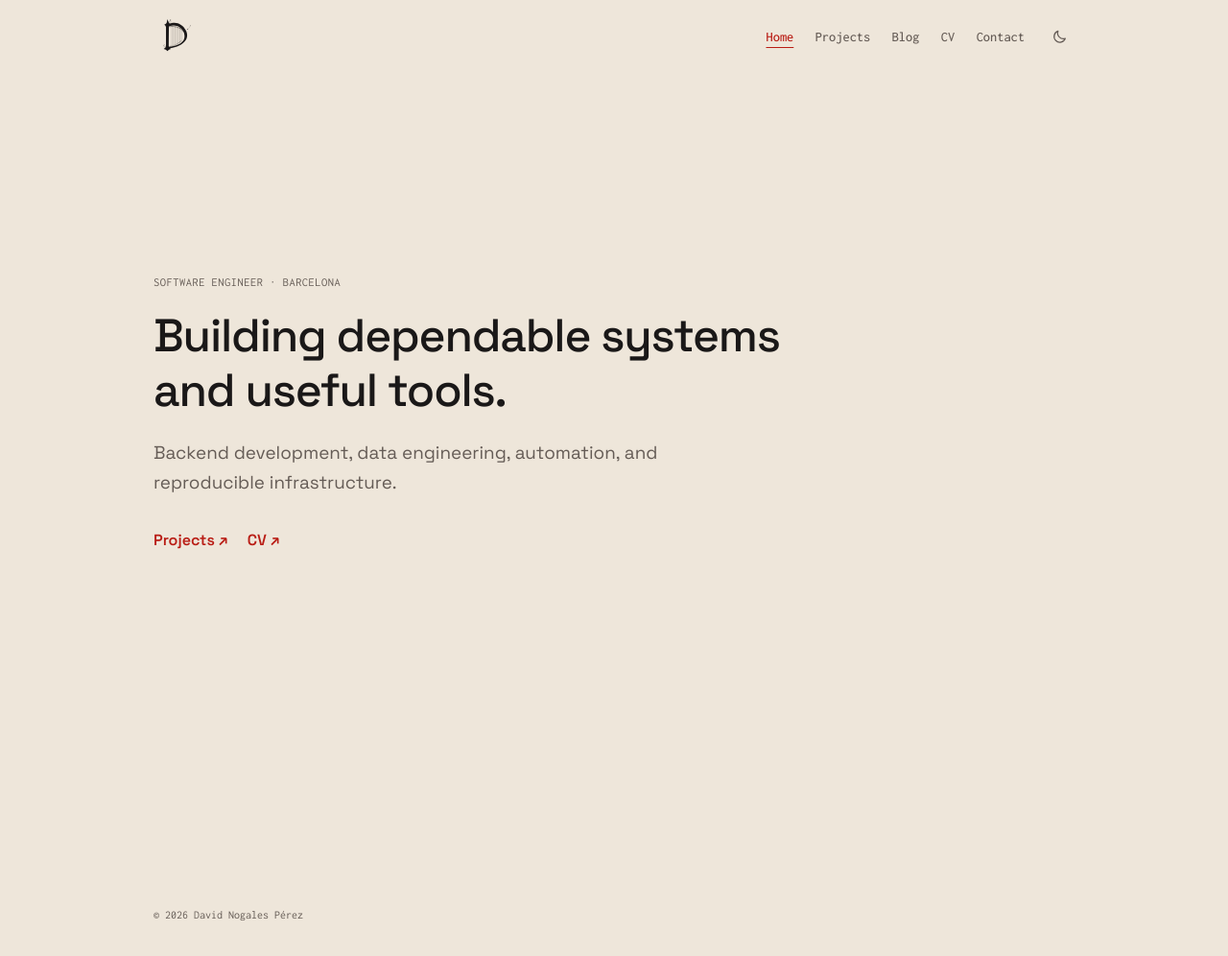
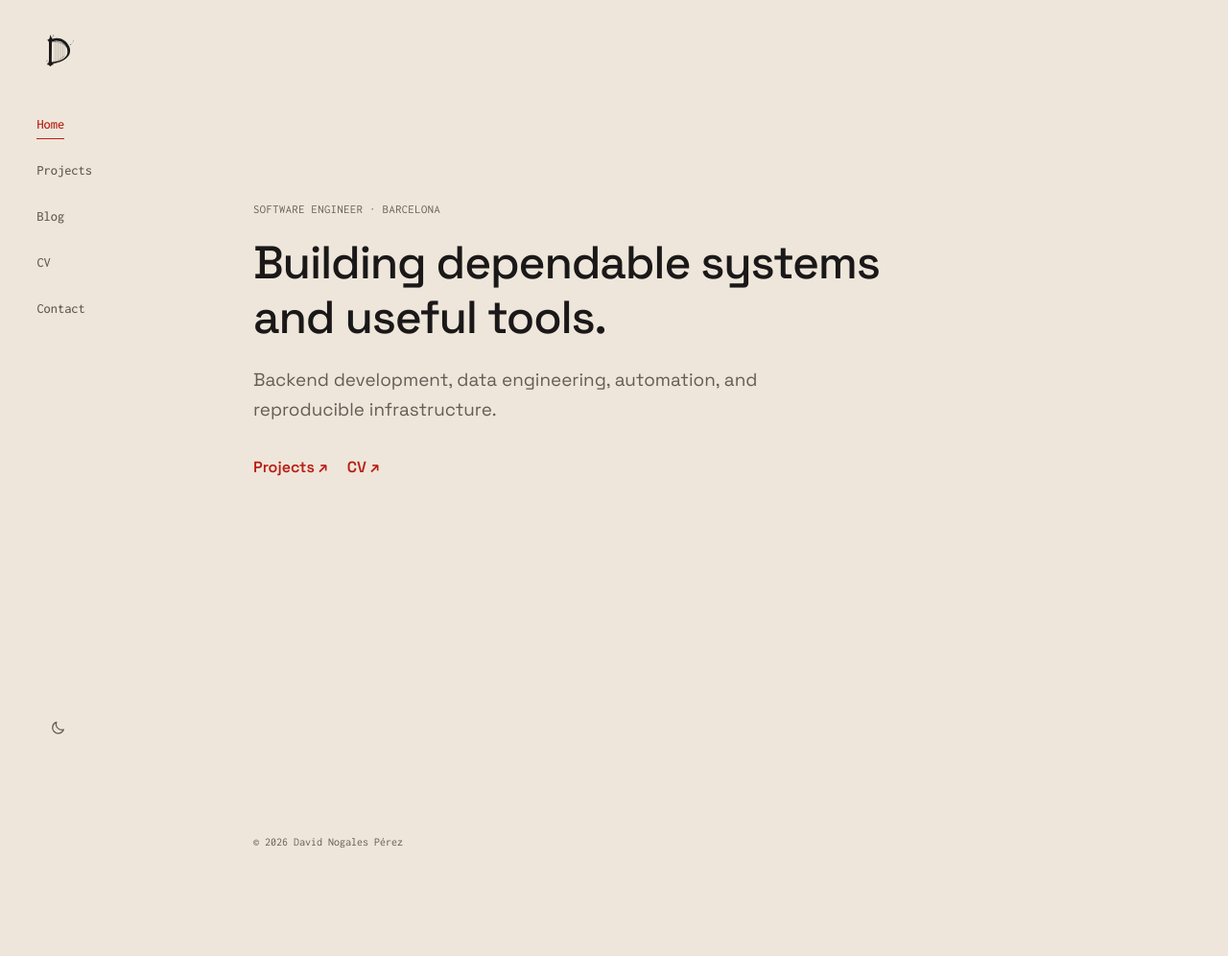
Before and after one commit to DavidNogales/dnp-site, an Astro site: page / in a window 1280 px wide. Shown: the whole page at 96% size. After the commit the page ends 920 px from the top, so only its background shows below. Built offline with nearby package versions, Linux system fonts and the light colour scheme; Astro itself is replaced by a stand-in of ours.

Commit message:
feat: add sidebar navigation and smooth page transitions

```diff
--- a/src/components/ContactForm.astro
+++ b/src/components/ContactForm.astro
@@ -2,7 +2,7 @@
 const formId = import.meta.env.PUBLIC_FORMSPREE_FORM_ID?.trim();
 ---
 {formId ? (
-  <form data-contact action={`https://formspree.io/f/${formId}`} method="POST">
+  <form data-contact data-astro-reload action={`https://formspree.io/f/${formId}`} method="POST">
     <label>Email address<input name="email" type="email" autocomplete="email" required /></label>
     <label>Subject <span>(optional)</span><input name="subject" type="text" maxlength="120" /></label>
     <label>Message<textarea name="message" rows="7" required></textarea></label>
@@ -12,6 +12,7 @@ const formId = import.meta.env.PUBLIC_FORMSPREE_FORM_ID?.trim();
   </form>
 ) : <p class="notice">Contact form not configured. Set <code>PUBLIC_FORMSPREE_FORM_ID</code> to enable it.</p>}
 <script>
+  document.addEventListener("astro:page-load", () => {
     const form = document.querySelector<HTMLFormElement>("[data-contact]");
     const status = form?.querySelector<HTMLElement>("[data-status]");
     form?.addEventListener("submit", async (event) => {
@@ -27,6 +28,7 @@ const formId = import.meta.env.PUBLIC_FORMSPREE_FORM_ID?.trim();
       } catch { status.textContent = "Message could not be sent. Please try again."; }
       finally { if (button) button.disabled = false; }
     });
+  });
 </script>
 <style>
   form { max-width: var(--reading); display: grid; gap: 1.35rem; }
--- a/src/components/Header.astro
+++ b/src/components/Header.astro
@@ -6,29 +6,53 @@ const links: Array<[string, string]> = [["/", "Home"], ["/projects", "Projects"]
 const base = import.meta.env.BASE_URL.replace(/\/$/, "");
 const isCurrent = (href: string) => href === "/" ? Astro.url.pathname === `${base}/` : Astro.url.pathname.startsWith(`${base}${href}`);
 ---
-<header>
-  <div class="container bar">
+<header transition:name="sidebar" transition:animate="none">
+  <div class="bar">
     <a class="brand" href={`${base}/`} aria-label="David Nogales Pérez home">
       <img class="logo-dark" src={logoDarkUrl} alt="" width="500" height="500" />
       <img class="logo-light" src={logoLightUrl} alt="" width="500" height="500" />
     </a>
-    <nav aria-label="Main navigation"><ul>{links.map(([href, label]) => <li><a href={`${base}${href}`} aria-current={isCurrent(href) ? "page" : undefined}>{label}</a></li>)}</ul></nav>
+    <nav aria-label="Main navigation">
+      <ul>{links.map(([href, label]) =>
+        <li><a href={`${base}${href}`} aria-current={isCurrent(href) ? "page" : undefined}>
+          <span class="nav-label">
+            {label}
+            {isCurrent(href) && <span class="active-indicator" aria-hidden="true" />}
+          </span>
+        </a></li>
+      )}</ul>
+    </nav>
+  </div>
+  <div class="theme-corner">
     <ThemeToggle />
   </div>
 </header>
 <style>
-  header { background: var(--bg); }
-  .bar { min-height: 4.75rem; display: flex; align-items: center; gap: 1.25rem; }
+  header { position: fixed; inset: 0 auto 0 0; display: flex; flex-direction: column; width: var(--sidebar-width); height: 100dvh; background: var(--bg); }
+  .bar { display: flex; flex: 1; min-height: 0; overflow-y: auto; flex-direction: column; align-items: flex-start; gap: 2rem; padding: 2rem clamp(1rem, 3vw, 2.5rem); }
+  .theme-corner { flex: none; padding: 1rem clamp(1rem, 3vw, 2.5rem) max(1.25rem, env(safe-area-inset-bottom)); }
   .brand { display: grid; flex: none; width: 2.75rem; height: 2.75rem; place-items: center; }
   .brand img { grid-area: 1 / 1; width: 100%; height: 100%; }
   .logo-dark { display: block; }
   .logo-light { display: none; }
   :global(:root[data-theme="light"]) .logo-dark { display: none; }
   :global(:root[data-theme="light"]) .logo-light { display: block; }
-  nav { margin-left: auto; overflow-x: auto; }
-  ul { display: flex; list-style: none; gap: clamp(.75rem, 2.5vw, 1.4rem); margin: 0; padding: 0; }
-  nav a { color: var(--muted); font-family: var(--font-mono); font-size: var(--text-sm); font-weight: var(--weight-medium); text-decoration: none; white-space: nowrap; }
+  nav { width: 100%; flex-shrink: 0; }
+  ul { display: flex; flex-direction: column; list-style: none; gap: .25rem; margin: 0; padding: 0; }
+  nav a { display: flex; align-items: center; min-height: 2.75rem; color: var(--muted); font-family: var(--font-mono); font-size: var(--text-sm); font-weight: var(--weight-medium); text-decoration: none; white-space: nowrap; }
   nav a:hover { color: var(--text); }
-  nav a[aria-current="page"] { color: var(--accent); text-decoration: underline; text-underline-offset: .35rem; }
-  @media (max-width: 40rem) { .bar { flex-wrap: wrap; padding-block: 1rem; } nav { order: 3; width: 100%; } }
+  nav a[aria-current="page"] { color: var(--accent); }
+  .nav-label { position: relative; }
+  .active-indicator { position: absolute; inset: auto 0 -.2rem; height: 1px; background: var(--accent); view-transition-name: nav-indicator; }
+  :global(::view-transition-group(nav-indicator)) { animation-duration: 180ms; animation-timing-function: ease-in-out; }
+  :global(::view-transition-old(nav-indicator)),
+  :global(::view-transition-new(nav-indicator)) { animation: none; mix-blend-mode: normal; }
+  :global(::view-transition-old(nav-indicator)) { opacity: 0; }
+  @media (prefers-reduced-motion: reduce) {
+    :global(::view-transition-group(nav-indicator)) { animation: none; }
+  }
+  @media (max-width: 40rem) {
+    .bar { gap: 1.25rem; padding: 1.25rem 1rem; }
+    .theme-corner { padding-inline: 1rem; }
+  }
 </style>
--- a/src/components/ThemeToggle.astro
+++ b/src/components/ThemeToggle.astro
@@ -3,6 +3,7 @@
   <svg class="sun" viewBox="0 0 24 24" aria-hidden="true"><circle cx="12" cy="12" r="4" /><path d="M12 2v2M12 20v2M4.9 4.9l1.4 1.4M17.7 17.7l1.4 1.4M2 12h2M20 12h2M4.9 19.1l1.4-1.4M17.7 6.3l1.4-1.4" /></svg>
 </button>
 <script>
+  document.addEventListener("astro:page-load", () => {
     const button = document.querySelector<HTMLButtonElement>(".theme-toggle");
     const updateLabel = () => {
       if (!button) return;
@@ -18,13 +19,14 @@
       localStorage.setItem("theme", root.dataset.theme);
       updateLabel();
     });
+  });
 </script>
 <style>
   button {
     display: grid;
     place-items: center;
-    width: 2rem;
-    height: 2rem;
+    width: 2.75rem;
+    height: 2.75rem;
     padding: 0;
     border: 0;
     border-radius: 50%;
--- a/src/layouts/BaseLayout.astro
+++ b/src/layouts/BaseLayout.astro
@@ -1,4 +1,5 @@
 ---
+import { ClientRouter } from "astro:transitions";
 import Header from "../components/Header.astro";
 import Footer from "../components/Footer.astro";
 import Seo from "../components/Seo.astro";
@@ -7,17 +8,34 @@ import spaceGroteskUrl from "../assets/fonts/space-grotesk-variable.ttf?url";
 import "../styles/global.css";
 interface Props { title: string; description: string; }
 const { title, description } = Astro.props;
+// Keep content opaque; animate position without fading or resizing snapshots.
+const pageTransition = {
+  old: { name: "none" },
+  new: { name: "page-settle", duration: "180ms", easing: "ease-out", fillMode: "both" },
+};
 ---
 <!doctype html>
-<html lang="en">
+<html lang="en" transition:animate="none">
   <head>
     <meta charset="UTF-8" />
     <meta name="viewport" content="width=device-width" />
+    <ClientRouter fallback="swap" />
     <script is:inline>document.documentElement.dataset.theme=localStorage.getItem('theme')||((matchMedia('(prefers-color-scheme: dark)').matches)?'dark':'light')</script>
     <Seo title={title} description={description} />
     <link rel="icon" href={faviconUrl} type="image/svg+xml" />
     <link rel="preload" href={spaceGroteskUrl} as="font" type="font/ttf" crossorigin="anonymous" />
     <link rel="alternate" type="application/rss+xml" title="DNP blog" href={new URL("rss.xml", Astro.site)} />
   </head>
-  <body><Header /><main class="container"><slot /></main><Footer /></body>
+  <body>
+    <Header />
+    <div class="site-content">
+      <main class="container" transition:name="page-content" transition:animate={{ forwards: pageTransition, backwards: pageTransition }}><slot /></main>
+      <Footer />
+    </div>
+  </body>
 </html>
+<script>
+  document.addEventListener("astro:before-swap", (event) => {
+    event.newDocument.documentElement.dataset.theme = document.documentElement.dataset.theme;
+  });
+</script>
--- a/src/styles/global.css
+++ b/src/styles/global.css
@@ -29,6 +29,7 @@
   --code: #1b1919;
   --max: 60rem;
   --reading: 42.5rem;
+  --sidebar-width: clamp(7rem, 18vw, 13rem);
   --font-sans: "Space Grotesk", ui-sans-serif, system-ui, -apple-system, BlinkMacSystemFont, "Segoe UI", sans-serif;
   --font-mono: "Inconsolata", ui-monospace, "SFMono-Regular", Consolas, monospace;
   --weight-regular: 400;
@@ -63,7 +64,7 @@
 }
 
 * { box-sizing: border-box; }
-html { scroll-behavior: smooth; }
+html { scroll-behavior: smooth; background: var(--bg); }
 body { margin: 0; background: var(--bg); color: var(--text); font-family: var(--font-sans); font-size: var(--text-base); font-weight: var(--weight-regular); line-height: var(--leading-body); }
 a { color: var(--accent); text-decoration-thickness: 1px; text-underline-offset: .2em; transition: color .15s ease; }
 a:hover { color: var(--accent-hover); }
@@ -72,7 +73,17 @@ button, input, textarea { font: inherit; font-family: var(--font-sans); }
 code, kbd, pre, samp { font-family: var(--font-mono); }
 button:focus-visible, a:focus-visible, input:focus-visible, textarea:focus-visible { outline: 2px solid var(--accent); outline-offset: 3px; }
 .container { width: min(calc(100% - clamp(2rem, 8vw, 6rem)), var(--max)); margin-inline: auto; }
-main { min-height: calc(100vh - 10rem); padding-block: clamp(4rem, 10vw, 7rem); }
+.site-content { margin-left: var(--sidebar-width); min-width: 0; overflow-wrap: anywhere; }
+main { min-height: calc(100vh - 10rem); padding-block: clamp(4rem, 10vw, 7rem); background: var(--bg); }
+@keyframes page-settle {
+  from { transform: translateY(.35rem); }
+  to { transform: translateY(0); }
+}
+::view-transition-group(page-content) { animation: none; }
+::view-transition-old(page-content),
+::view-transition-new(page-content) { mix-blend-mode: normal; }
+::view-transition-old(page-content) { opacity: 0; }
+::view-transition-new(page-content) { opacity: 1; }
 h1, h2, h3 { color: var(--text); line-height: var(--leading-heading); letter-spacing: var(--tracking-tight); }
 h1 { max-width: 47rem; margin: 0 0 1.25rem; font-size: var(--text-h1); font-weight: var(--weight-medium); }
 h2 { margin: 0; font-size: var(--text-h2); font-weight: var(--weight-semibold); }
@@ -97,6 +108,7 @@ p { margin-block: 0 1rem; }
 .button { display: inline-block; padding: .6rem .85rem; border: 1px solid var(--border); border-radius: 0; background: transparent; color: var(--text); font-weight: var(--weight-semibold); text-decoration: none; cursor: pointer; }
 .button:hover { border-color: var(--accent); color: var(--accent); }
 @media (max-width: 40rem) {
+  :root { --sidebar-width: 6.5rem; }
   .container { width: min(calc(100% - 2rem), var(--max)); }
   main { padding-block: 3.5rem; }
 }
```
Also changed, not shown: docs/STYLE_GUIDE.md (+6 -3 lines). Lines whose indentation alone changed are shown as unchanged.
